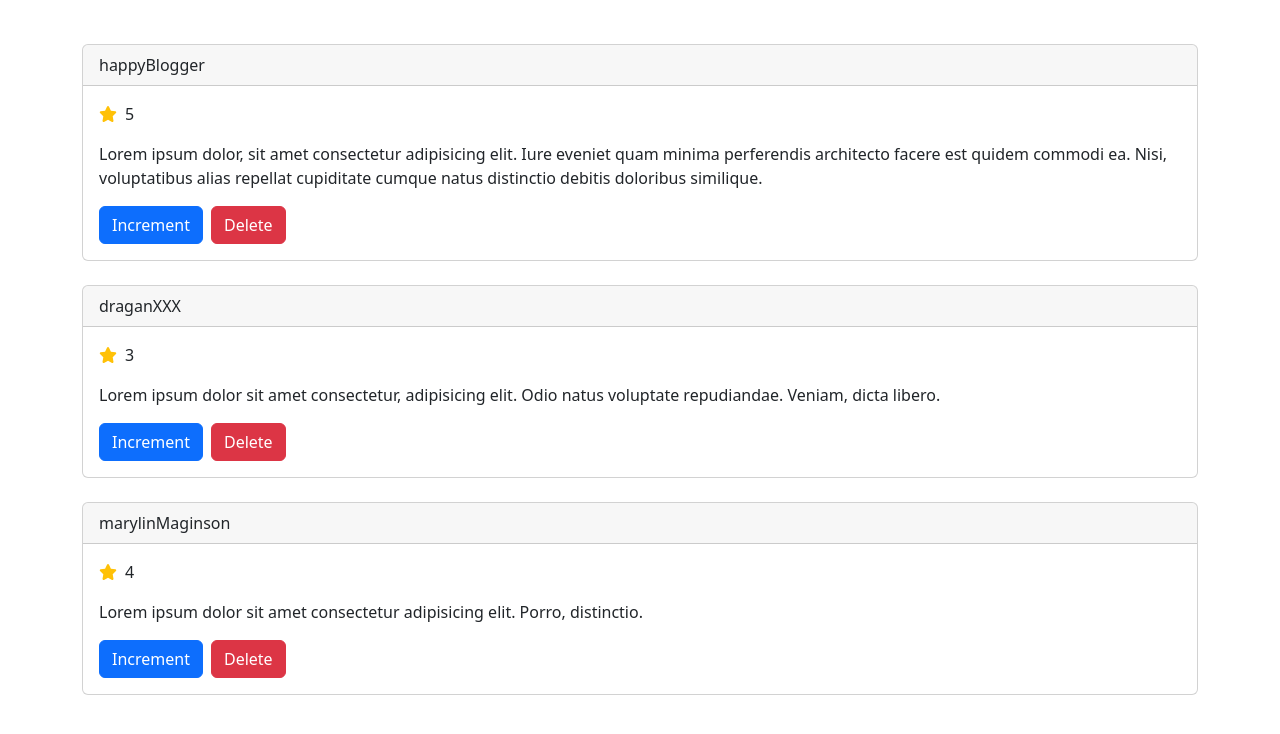
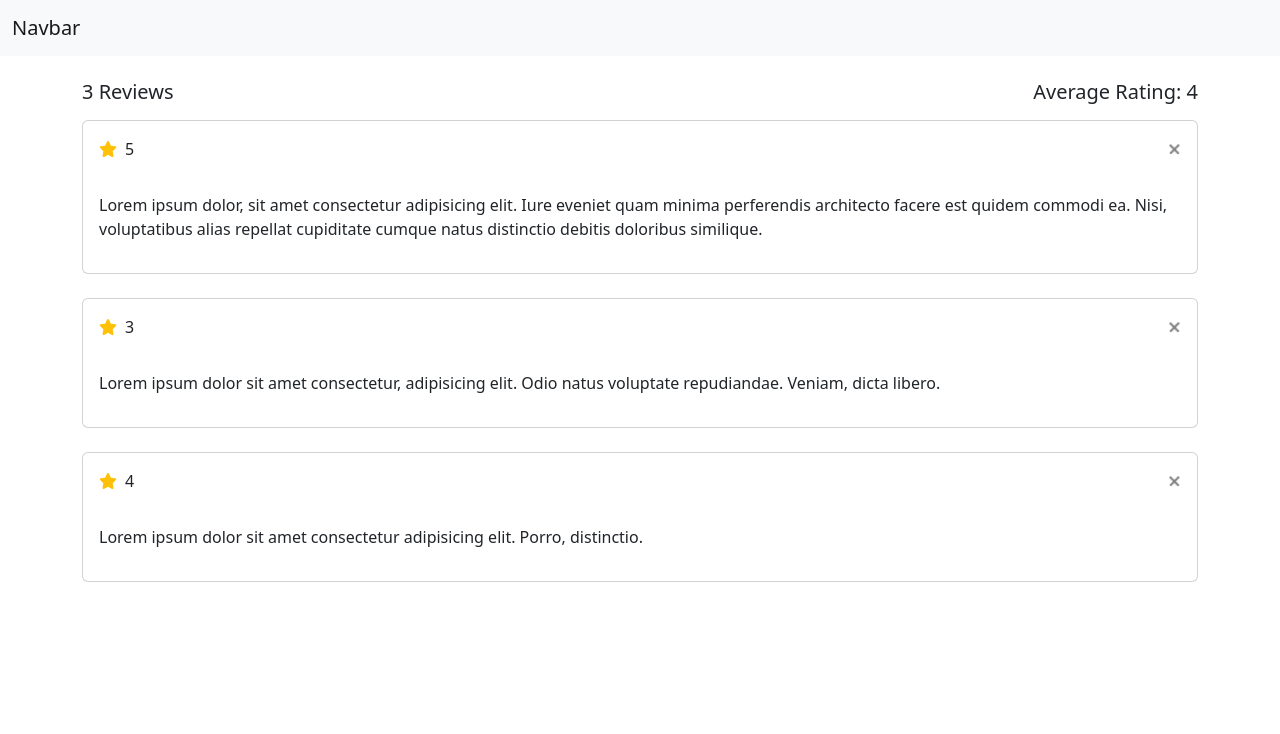
Before and after one commit to kikarikiki/shoppinglist-app, a React (Create React App) app: page / in a window 1280 px wide. Shown: the top 734 px of the page. Built offline with nearby package versions, Linux system fonts and the light colour scheme.

Commit message:
single-src-of-truth, NavBar Component

```diff
--- a/src/App.js
+++ b/src/App.js
@@ -3,10 +3,11 @@ import Header from './components/Header';
 import FeedbackList from './components/FeedbackList'
 
 class App extends Component {
+
   render() {
     return (
     <>
-      <Header text=''/>
+      <Header />
       <div className='container'>
         <FeedbackList />
       </div>
--- a/src/components/FeedbackItem.jsx
+++ b/src/components/FeedbackItem.jsx
@@ -8,37 +8,23 @@ library.add(fasFaStar, farFaStar, faStarHalfAlt)
 
 
 class FeedbackItem extends Component {
-  state = {
-    user: this.props.user,
-    rating: this.props.rating,
-    text: this.props.text,
-    id: this.props.id
-  };
-
-  handleIncrement = () => {
-    this.setState({ rating: this.state.rating +1 });
-  };
-
-
   render() {
     return (
-      <div className='card my-4'>
-        <div className='card-header'>
-          {this.state.user}
+      <div className='card mb-4'>
+        <div className='card-header border-0 bg-transparent py-3 d-flex justify-content-between align-item-center'>
+          <span>{this.formatCount()}</span>
+          <button onClick={() => this.props.onDelete(this.props.id)} className='btn btn-close align-self-center'></button>
         </div>
         <div className='card-body'>
-          <p>{this.formatCount()}</p>
-          <p>{this.state.text}</p>
-          <button onClick={this.handleIncrement} className='btn btn-primary me-2'>Increment</button>
-          <button onClick={() => this.props.onDelete(this.props.id)} className='btn btn-danger'>Delete</button>
+          <p>{this.props.text}</p>
+          {/*<button onClick={() => this.props.onIncrement(this.props.rating)} className='btn btn-primary me-2'>Increment</button>*/}
         </div>
       </div>
     );
   }
 
   formatCount() {
-    const { rating } = this.state;
-    return rating === 0 ? <><FontAwesomeIcon icon={farFaStar} className='text-warning me-2'/><span>{rating}</span></> : <><FontAwesomeIcon icon={fasFaStar}  className='text-warning me-2'/><span>{rating}</span></>;
+    return this.props.rating === 0 ? <><FontAwesomeIcon icon={farFaStar} className='text-warning me-2'/><span>{this.props.rating}</span></> : <><FontAwesomeIcon icon={fasFaStar}  className='text-warning me-2'/><span>{this.props.rating}</span></>;
   }
 }
 
--- a/src/components/FeedbackList.jsx
+++ b/src/components/FeedbackList.jsx
@@ -14,18 +14,41 @@ class FeedbackList extends Component {
     this.setState({ feedbacks: feedbacks });
   };
 
+  // handleIncrement = (feedback) => {
+  //   const feedbacks = [...this.state.feedbacks];
+  //   const index = feedbacks.indexOf(feedback);
+  //   feedbacks[index] = { ...feedback };
+  //   feedbacks[index].rating++;
+  //   this.setState({ feedbacks: feedbacks });
+  // };
+
   render() {
     const { length: count } = this.state.feedbacks
 
+    //stats
+    //calculate ratings
+    let average = this.state.feedbacks.reduce((acc, cur) => {
+      return acc + cur.rating;
+    }, 0) / count;
+
+    //displaying averageRating with one dezimal only
+    average = average.toFixed(1).replace(/[.,]0$/, '')
+
+
     if (count === 0)
-      return <p>There are no feedbacks in the database.</p>;
+      return <p>There are no reviews</p>;
 
     return (
       <>
+        <div className="d-flex justify-content-between mb-2">
+          <h5>{count} Reviews</h5>
+          <h5>Average Rating: {isNaN(average) ? 0 : average}</h5>
+        </div>
         {this.state.feedbacks.map(feedback =>
           <FeedbackItem
             key={feedback.id}
             onDelete={this.handleDelete}
+            onIncrement={this.handleIncrement}
             user={feedback.user}
             text={feedback.text}
             rating={feedback.rating}
@@ -38,18 +61,3 @@ class FeedbackList extends Component {
 }
 
 export default FeedbackList
-
-{/* <div>
-<p>Showing {count} feedbacks in the database. </p>
-{this.state.feedbacks.map(feedback => (
-  <div key={feedback._id} className='card my-4'>
-    <div className='card-header'>
-      {feedback.user}
-    </div>
-    <div className='card-body'>
-      <p>{feedback.text}</p>
-    </div>
-    <div className="card-footer bg-warning">{feedback.rating}</div>
-  </div>
-))}
-</div> */}
--- a/src/components/Header.jsx
+++ b/src/components/Header.jsx
@@ -1,11 +1,14 @@
-function Header( {text} ) {
-  return (
-    <header>
-      <div className="container">
-        <h2>{text}</h2>
-      </div>
-    </header>
-  )
+import React, { Component } from 'react';
+import NavBar from './navbar';
+
+class Header extends Component {
+  render() {
+    return (
+      <header>
+          <NavBar />
+      </header>
+    )
+  }
 }
 
 export default Header
--- /dev/null
+++ b/src/components/navbar.jsx
@@ -0,0 +1,15 @@
+import React, { Component } from 'react';
+
+class NavBar extends Component {
+  render() {
+    return (
+      <nav class="navbar navbar-light bg-light mb-4">
+        <div className="container-fluid">
+          <a className="navbar-brand" href="#">Navbar</a>
+        </div>
+      </nav>
+    )
+  }
+}
+
+export default NavBar;
--- a/src/index.scss
+++ b/src/index.scss
@@ -1,5 +1,10 @@
 body {
   margin: 0;
-  padding: 20px 0 0 0;
+  padding:0;
   font-family: sans-serif;
 }
+
+.btn-close {
+  height: .3em!important;
+  width: .3em!important;
+}
```
